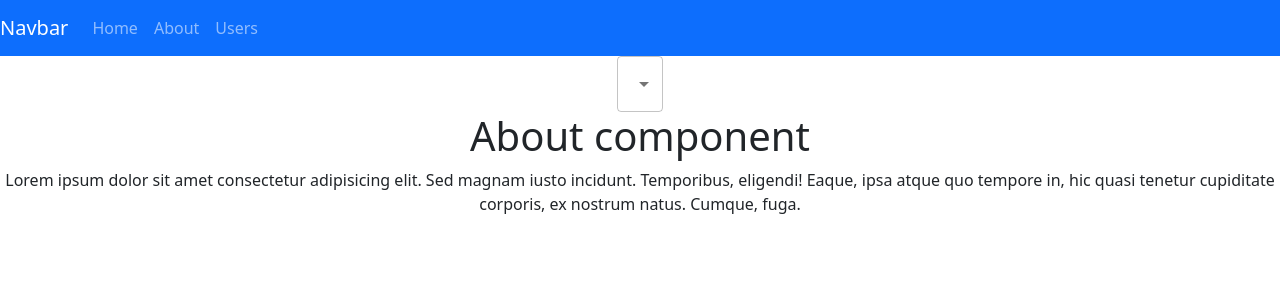
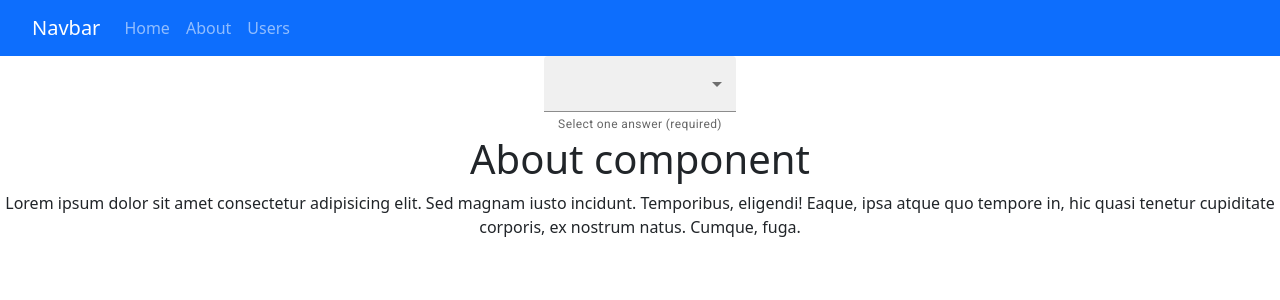
Before and after one commit to smithWEBtek/react-pwa, a React (Create React App) app: page /about in a window 1280 px wide. Shown: the top 300 px of the page. Built offline with nearby package versions, Linux system fonts and the light colour scheme.

Commit message:
Complete tut

```diff
--- a/src/App.css
+++ b/src/App.css
@@ -9,7 +9,8 @@
 
 .navbar a {
   color: #fff;
-text-decoration: none;
+  text-decoration: none;
+  padding-left: 32px;
 }
 
 .navbar a:hover {
--- a/src/App.js
+++ b/src/App.js
@@ -6,7 +6,6 @@ import About from './About';
 import Home from './Home';
 import Users from './Users';
 import { Link, Route, BrowserRouter as Router, Switch } from 'react-router-dom';
-import Button from '@mui/material/Button';
 import FormControlSelect from './FormControlSelect';
 
 const selectItems = [
@@ -14,6 +13,7 @@ const selectItems = [
   { id: 2, name: 'medium' },
   { id: 3, name: 'large' },
 ]
+
 
 function App() {
   return (
--- a/src/FormControlSelect.js
+++ b/src/FormControlSelect.js
@@ -1,20 +1,54 @@
 import React from 'react';
-import { FormControl, Select, MenuItem } from '@mui/material';
+import { FormControl, FormHelperText, InputLabel, Select, MenuItem } from '@mui/material';
+import { makeStyles } from '@mui/styles'
 
-const FormControlSelect = (selectItems) => {
-  console.log(selectItems);
-  const selectMenuItems = selectItems.items.map(item => (
-    <MenuItem key={item.id} value={item.name}>{item.name}</MenuItem>
-  ))
+const useStyles = makeStyles((theme) => ({
+  formControl: {
+    margin: 'unset',
+    minWidth: '400px',
+    padding: '20px',
+    textAlign: 'center',
+  },
+  selectedEmpty: {
+    margin: '10px',
+    border:  '3px solid yellow'
+  }
+}))
+
+const FormControlSelect = (items) => {
+  const [selection, setSelection] = React.useState('')
+  const classes = useStyles()
+  const handleChangeSelection = (event) => {
+    setSelection(event.target.value)
+  }
+
+  const menuItems = items.items.map(item => <MenuItem key={item.id} value={item.name}>{item.name}</MenuItem>)
+
   return (
-    <FormControl style={{ minWidth: '400px', display: 'block' }}>
+    <FormControl
+      required
+      className={classes.formControl}
+      // disabled
+      // error
+      // variant="outlined"
+      variant="filled"
+      >
+      {/* <InputLabel shrink>Select your answer</InputLabel> */}
       <Select
-        labelId="demo-simple-select-label"
-        id="demo-simple-select"
-        value=''
+        labelId="select-demo"
+        id="answer-select"
+        value={selection}
+        onChange={handleChangeSelection}
+        // displayEmpty
+        // inputProps={{ readOnly: true }}
+        // inputProps={{ 'arial-label': 'Without label'}}
+        // className={classes.selectedEmpty}
+        autoWidth
       >
-        {selectMenuItems}
+        {/* <MenuItem value=''>Empty</MenuItem> */}
+        {menuItems}
       </Select>
+      <FormHelperText>{selection === '' ? 'Select one answer (required)' : 'Selected'}</FormHelperText>
     </FormControl>
   )
 }
```
Also changed, not shown: package.json (+8 -1 lines), src/About.js (+4 -3 lines), 1 other file (tests, documents, lock files or other folders).
